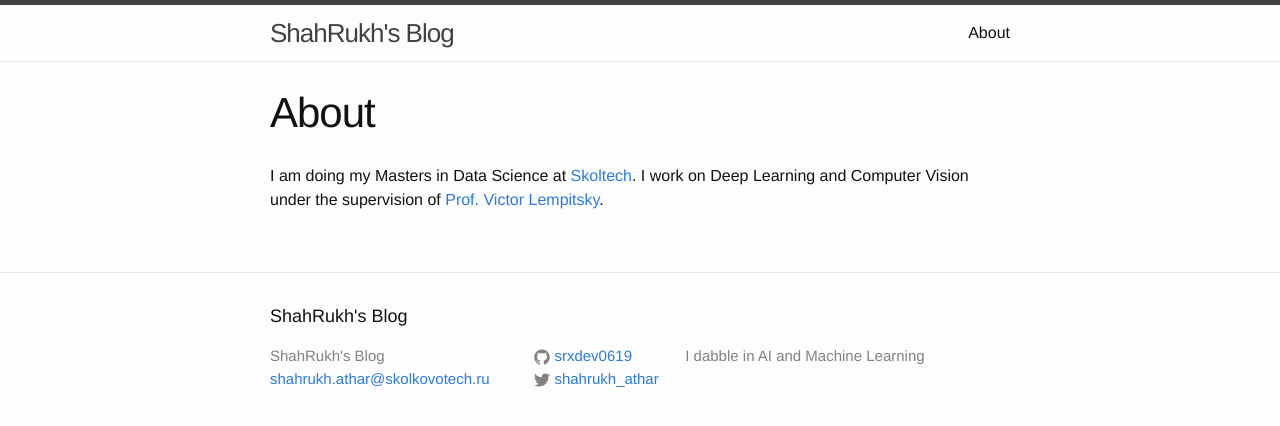
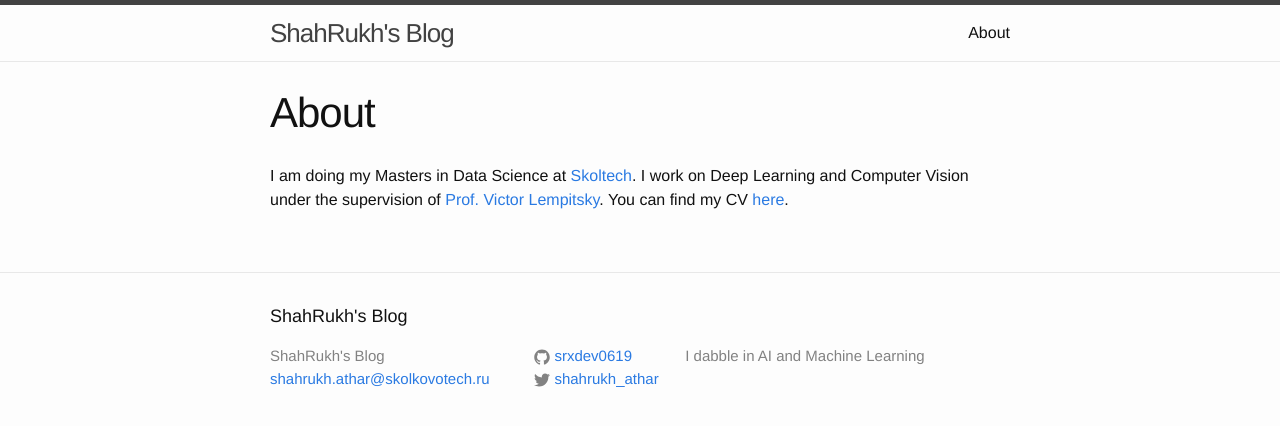
Before and after one commit to shahrukhathar/shahrukhathar.github.io, a Jekyll site: the page built from about.md, in a window 1280 px wide. Shown: the top 426 px of the page. Built offline with Jekyll 4.4.1, drawn with Linux system fonts in a browser that asks for light colours.

Commit message:
Added CV

```diff
--- a/about.md
+++ b/about.md
@@ -4,4 +4,4 @@ title: About
 permalink: /about/
 ---
 
-I am doing my Masters in Data Science at [Skoltech](https://http://www.skoltech.ru/en). I work on Deep Learning and Computer Vision under the supervision of [Prof. Victor Lempitsky](http://faculty.skoltech.ru/people/victorlempitsky).
+I am doing my Masters in Data Science at [Skoltech](https://http://www.skoltech.ru/en). I work on Deep Learning and Computer Vision under the supervision of [Prof. Victor Lempitsky](http://faculty.skoltech.ru/people/victorlempitsky). You can find my CV [here]({{ site.url }}/assets/CV.pdf).
```
